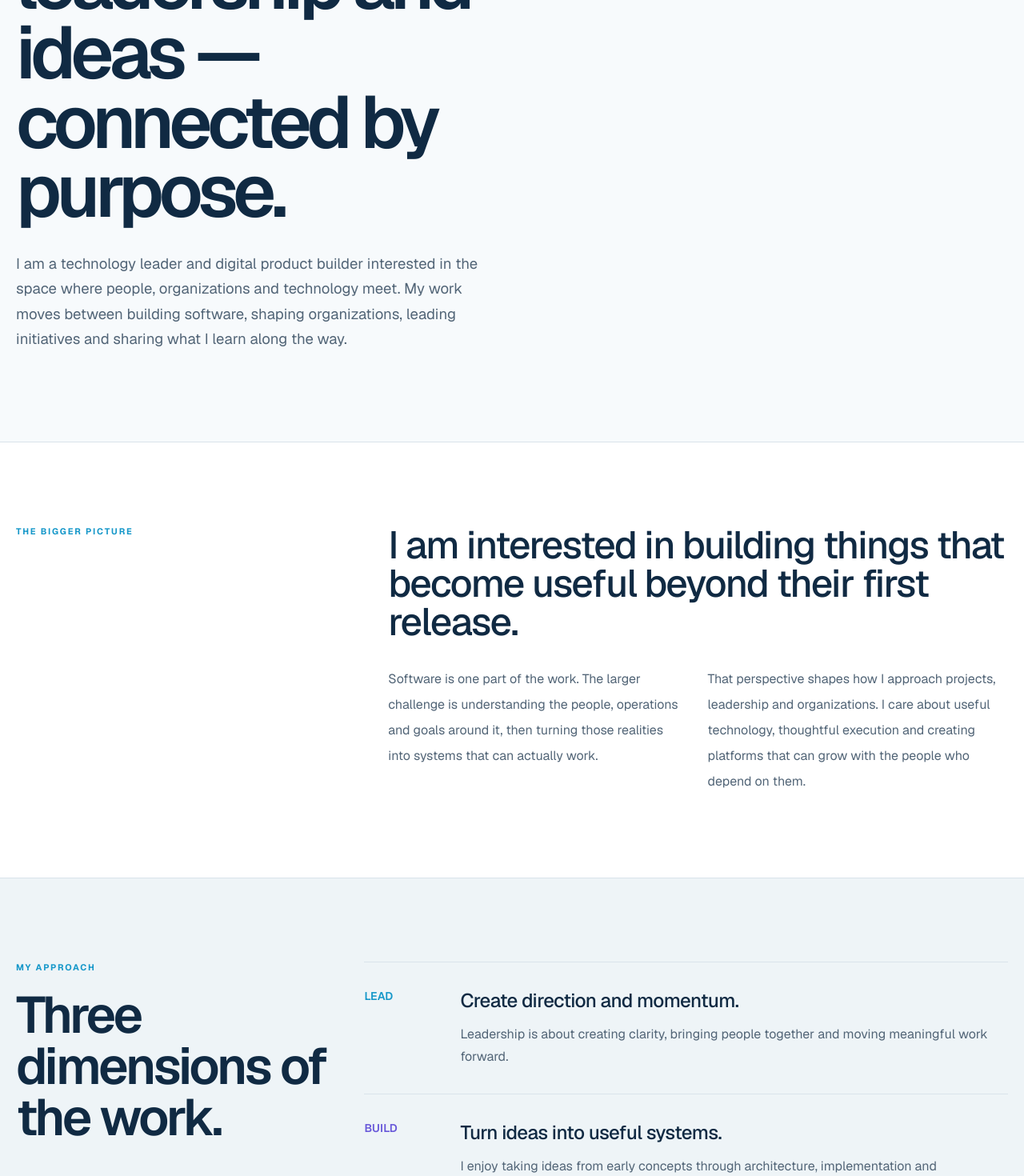
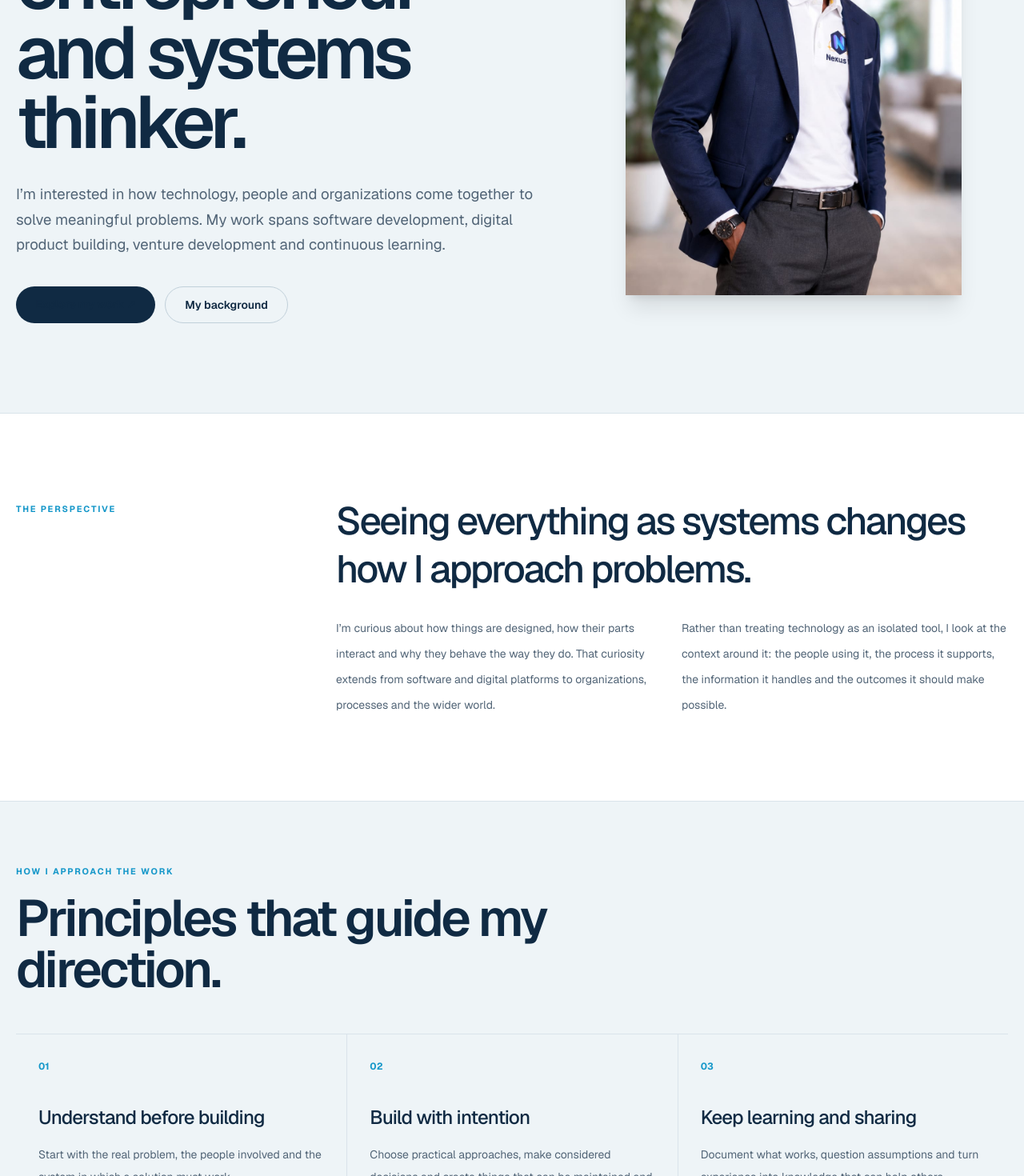
Before and after one commit to hlestakovjames/hlestakovjames-frontend, a Next.js app: page /about in a window 1280 px wide. Shown: the part 428-1898 px from the top of the page at 80% size. Built offline with nearby package versions, Linux system fonts and the light colour scheme.

Commit message:
Rewrite about page around personal and professional identity

```diff
--- a/app/(public)/about/page.tsx
+++ b/app/(public)/about/page.tsx
@@ -1,256 +1,22 @@
 import Image from "next/image";
 import Link from "next/link";
 
-const dimensions = [
-  {
-    number: "01",
-    label: "LEAD",
-    title: "Create direction and momentum.",
-    text: "Leadership is about creating clarity, bringing people together and moving meaningful work forward.",
-    accent: "text-[var(--brand-cyan)]",
-  },
-  {
-    number: "02",
-    label: "BUILD",
-    title: "Turn ideas into useful systems.",
-    text: "I enjoy taking ideas from early concepts through architecture, implementation and continuous improvement.",
-    accent: "text-[var(--brand-violet)]",
-  },
-  {
-    number: "03",
-    label: "SHARE",
-    title: "Make knowledge useful.",
-    text: "Writing, documenting and sharing lessons turns individual experience into something other people can learn from.",
-    accent: "text-[var(--brand-gold)]",
-  },
-];
-
-const explore = [
-  {
-    title: "My Story",
-    text: "The experiences and stages that shaped the person and builder I am becoming.",
-    href: "/about/my-story",
-  },
-  {
-    title: "Vision & Values",
-    text: "The beliefs, ambitions and standards that guide the work.",
-    href: "/about/vision-values",
-  },
-  {
-    title: "How I Work",
-    text: "The process I use to turn complexity into practical execution.",
-    href: "/about/how-i-work",
-  },
-  {
-    title: "What Drives Me",
-    text: "The subjects, challenges and possibilities that keep me moving.",
-    href: "/about/what-drives-me",
-  },
-  {
-    title: "Beyond Technology",
-    text: "The people, organizations and communities that make the work meaningful.",
-    href: "/about/beyond-technology",
-  },
-  {
-    title: "Personal Philosophy",
-    text: "How I think about technology, leadership, organizations, building and impact.",
-    href: "/about/personal-philosophy",
-  },
+const principles = [
+  { n: "01", title: "Understand before building", text: "Start with the real problem, the people involved and the system in which a solution must work." },
+  { n: "02", title: "Build with intention", text: "Choose practical approaches, make considered decisions and create things that can be maintained and improved." },
+  { n: "03", title: "Keep learning and sharing", text: "Document what works, question assumptions and turn experience into knowledge that can help others." },
 ];
 
 export default function AboutPage() {
-  return (
-    <main className="bg-[var(--background)] text-[var(--foreground)]">
-
-      <section className="relative overflow-hidden border-b border-[var(--brand-border)]">
-        <div className="absolute inset-0 brand-gradient opacity-70" />
-
-        <div className="container-wide relative grid gap-14 py-20 md:py-28 lg:grid-cols-[1.05fr_0.95fr] lg:items-end lg:gap-20">
-          <div>
-            <p className="eyebrow text-[var(--brand-cyan)]">
-              About Hlestakov James
-            </p>
-
-            <h1 className="display-heading mt-6 max-w-5xl text-[var(--brand-navy)]">
-              Technology, leadership and ideas — connected by purpose.
-            </h1>
-
-            <p className="body-large mt-8 max-w-2xl text-[var(--brand-text-secondary)]">
-              I am a technology leader and digital product builder interested
-              in the space where people, organizations and technology meet.
-              My work moves between building software, shaping organizations,
-              leading initiatives and sharing what I learn along the way.
-            </p>
-          </div>
-
-          <div className="lg:justify-self-end">
-            <div className="relative aspect-[4/5] w-full max-w-md overflow-hidden bg-[var(--surface-muted)]">
-              <Image
-                src="/images/personal/hlestakov.jpeg"
-                alt="Hlestakov James"
-                fill
-                priority
-                className="object-cover"
-                sizes="(max-width: 1024px) 100vw, 420px"
-              />
-
-              <div className="absolute inset-x-0 bottom-0 h-28 bg-gradient-to-t from-[rgba(16,42,67,0.7)] to-transparent" />
-
-              <div className="absolute bottom-5 left-5">
-                <p className="text-xs font-semibold uppercase tracking-[0.14em] text-white">
-                  Founder · Technology Leader
-                </p>
-              </div>
-            </div>
-          </div>
-        </div>
-      </section>
-
-      <section className="section-padding border-b border-[var(--brand-border)] bg-white">
-        <div className="container-site grid gap-12 lg:grid-cols-[0.7fr_1.3fr]">
-          <div>
-            <p className="eyebrow text-[var(--brand-cyan)]">
-              The bigger picture
-            </p>
-          </div>
-
-          <div>
-            <h2 className="max-w-4xl text-3xl font-medium tracking-[-0.035em] text-[var(--brand-navy)] md:text-5xl">
-              I am interested in building things that become useful beyond
-              their first release.
-            </h2>
-
-            <div className="mt-8 grid gap-6 text-base leading-8 text-[var(--brand-text-secondary)] md:grid-cols-2">
-              <p>
-                Software is one part of the work. The larger challenge is
-                understanding the people, operations and goals around it, then
-                turning those realities into systems that can actually work.
-              </p>
-
-              <p>
-                That perspective shapes how I approach projects, leadership
-                and organizations. I care about useful technology, thoughtful
-                execution and creating platforms that can grow with the people
-                who depend on them.
-              </p>
-            </div>
-          </div>
-        </div>
-      </section>
-
-      <section className="section-padding bg-[var(--surface-muted)]">
-        <div className="container-wide grid gap-12 lg:grid-cols-[0.65fr_1.35fr]">
-          <div>
-            <p className="eyebrow text-[var(--brand-cyan)]">My approach</p>
-
-            <h2 className="section-heading mt-5 max-w-md text-[var(--brand-navy)]">
-              Three dimensions of the work.
-            </h2>
-          </div>
-
-          <div className="divide-y divide-[var(--brand-border)] border-y border-[var(--brand-border)]">
-            {dimensions.map((item) => (
-              <div
-                key={item.label}
-                className="grid gap-5 py-8 md:grid-cols-[100px_1fr]"
-              >
-                <span className={`text-sm font-semibold ${item.accent}`}>
-                  {item.label}
-                </span>
-
-                <div>
-                  <h3 className="text-2xl font-medium tracking-[-0.025em] text-[var(--brand-navy)]">
-                    {item.title}
-                  </h3>
-
-                  <p className="mt-3 max-w-2xl leading-7 text-[var(--brand-text-secondary)]">
-                    {item.text}
-                  </p>
-                </div>
-              </div>
-            ))}
-          </div>
-        </div>
-      </section>
-
-      <section className="section-padding bg-white">
-        <div className="container-wide">
-          <div className="mb-14 max-w-3xl">
-            <p className="eyebrow text-[var(--brand-cyan)]">
-              Explore the person behind the work
-            </p>
-
-            <h2 className="section-heading mt-5 text-[var(--brand-navy)]">
-              More than a professional profile.
-            </h2>
-
-            <p className="mt-6 max-w-2xl leading-8 text-[var(--brand-text-secondary)]">
-              These areas explore the experiences, motivations, principles and
-              ideas that sit behind the projects and organizations I work with.
-            </p>
-          </div>
-
-          <div className="grid border-t border-[var(--brand-border)] md:grid-cols-2">
-            {explore.map((item, index) => (
-              <Link
-                key={item.href}
-                href={item.href}
-                className={`group border-b border-[var(--brand-border)] py-8 transition-colors hover:bg-[var(--surface-muted)] md:px-8 ${
-                  index % 2 === 0 ? "md:border-r" : ""
-                }`}
-              >
-                <div className="flex items-start justify-between gap-6">
-                  <div>
-                    <h3 className="text-2xl font-medium tracking-[-0.025em] text-[var(--brand-navy)]">
-                      {item.title}
-                    </h3>
-
-                    <p className="mt-3 max-w-lg leading-7 text-[var(--brand-text-secondary)]">
-                      {item.text}
-                    </p>
-                  </div>
-
-                  <span className="shrink-0 text-lg text-[var(--brand-cyan)] transition-transform duration-200 group-hover:translate-x-1">
-                    ↗
-                  </span>
-                </div>
-              </Link>
-            ))}
-          </div>
-        </div>
-      </section>
-
-      <section className="border-t border-[var(--brand-border)] bg-[var(--brand-navy)] text-white">
-        <div className="container-wide grid gap-10 py-16 md:grid-cols-[1fr_auto] md:items-center md:py-20">
-          <div>
-            <p className="eyebrow text-[var(--brand-cyan)]">
-              Continue exploring
-            </p>
-
-            <h2 className="mt-5 max-w-3xl text-3xl font-medium tracking-[-0.035em] md:text-5xl">
-              The story is better understood through the work.
-            </h2>
-          </div>
-
-          <div className="flex flex-wrap gap-3">
-            <Link
-              href="/leadership"
-              className="inline-flex min-h-12 items-center justify-center rounded-full bg-white px-6 text-sm font-medium text-[var(--brand-navy)] transition-all duration-200 hover:-translate-y-0.5 hover:bg-[var(--brand-cyan-soft)]"
-            >
-              Leadership
-              <span className="ml-3 text-[var(--brand-cyan)]">↗</span>
-            </Link>
-
-            <Link
-              href="/work"
-              className="inline-flex min-h-12 items-center justify-center rounded-full border border-white/25 px-6 text-sm font-medium text-white transition-all duration-200 hover:-translate-y-0.5 hover:border-white/50"
-            >
-              Explore Work
-              <span className="ml-3 text-[var(--brand-cyan)]">↗</span>
-            </Link>
-          </div>
-        </div>
-      </section>
-    </main>
-  );
+  return <main className="bg-white text-[var(--brand-navy)]">
+    <section className="relative overflow-hidden border-b border-[var(--brand-border)] bg-[var(--surface-muted)]">
+      <div className="container-wide grid gap-12 py-20 md:py-28 lg:grid-cols-[1.1fr_0.9fr] lg:items-center">
+        <div><p className="eyebrow text-[var(--brand-cyan)]">About Hlestakov James</p><h1 className="display-heading mt-6 max-w-4xl">A technologist, entrepreneur and systems thinker.</h1><p className="body-large mt-8 max-w-2xl text-[var(--brand-text-secondary)]">I’m interested in how technology, people and organizations come together to solve meaningful problems. My work spans software development, digital product building, venture development and continuous learning.</p><div className="mt-9 flex flex-wrap gap-3"><Link href="/work" className="rounded-full bg-[var(--brand-navy)] px-6 py-3 text-sm font-semibold text-white">Explore my work ↗</Link><Link href="/experience" className="rounded-full border border-[var(--brand-border-strong)] px-6 py-3 text-sm font-semibold">My background</Link></div></div>
+        <div className="relative mx-auto w-full max-w-[420px]"><div className="absolute -right-5 -top-5 h-28 w-28 border-r border-t border-[var(--brand-cyan)]"/><div className="relative aspect-[4/5] overflow-hidden bg-white shadow-xl"><Image src="/images/personal/hlestakov-james.jpeg" alt="Hlestakov James" fill priority sizes="(max-width: 1024px) 90vw, 40vw" className="object-cover"/></div></div>
+      </div>
+    </section>
+    <section className="section-padding"><div className="container-site grid gap-10 lg:grid-cols-[0.6fr_1.4fr]"><p className="eyebrow pt-2 text-[var(--brand-cyan)]">The perspective</p><div><h2 className="max-w-4xl text-3xl font-medium leading-tight tracking-[-0.05em] md:text-5xl">Seeing everything as systems changes how I approach problems.</h2><div className="mt-7 grid gap-6 text-sm leading-8 text-[var(--brand-text-secondary)] md:grid-cols-2"><p>I’m curious about how things are designed, how their parts interact and why they behave the way they do. That curiosity extends from software and digital platforms to organizations, processes and the wider world.</p><p>Rather than treating technology as an isolated tool, I look at the context around it: the people using it, the process it supports, the information it handles and the outcomes it should make possible.</p></div></div></div></section>
+    <section className="border-y border-[var(--brand-border)] bg-[var(--surface-muted)] py-20"><div className="container-wide"><p className="eyebrow text-[var(--brand-cyan)]">How I approach the work</p><h2 className="section-heading mt-5 max-w-3xl">Principles that guide my direction.</h2><div className="mt-12 grid border-t border-[var(--brand-border)] md:grid-cols-3">{principles.map((p,i)=><article key={p.n} className={`border-b border-[var(--brand-border)] py-8 md:px-7 ${i?"md:border-l":""}`}><p className="text-xs font-bold text-[var(--brand-cyan)]">{p.n}</p><h3 className="mt-10 text-2xl font-medium tracking-[-0.035em]">{p.title}</h3><p className="mt-4 text-sm leading-7 text-[var(--brand-text-secondary)]">{p.text}</p></article>)}</div></div></section>
+    <section className="section-padding"><div className="container-wide grid gap-10 lg:grid-cols-[0.6fr_1.4fr]"><div><p className="eyebrow text-[var(--brand-cyan)]">Beyond the screen</p><h2 className="section-heading mt-5">The person behind the projects.</h2></div><div><p className="max-w-3xl text-base leading-8 text-[var(--brand-text-secondary)]">I’m currently pursuing a Bachelor of Science in Information and Communication Technology at KCA University. Alongside my studies, I build projects, develop Nexus Hub and explore questions around technology, innovation and how complex systems work.</p><div className="mt-8 flex flex-wrap gap-6 text-sm font-semibold"><Link href="/experience" className="underline decoration-[var(--brand-cyan)] underline-offset-8">Experience & education ↗</Link><Link href="/insights" className="underline decoration-[var(--brand-cyan)] underline-offset-8">Ideas & interests ↗</Link><Link href="/ventures" className="underline decoration-[var(--brand-cyan)] underline-offset-8">Ventures ↗</Link></div></div></div></section>
+  </main>;
 }
```
